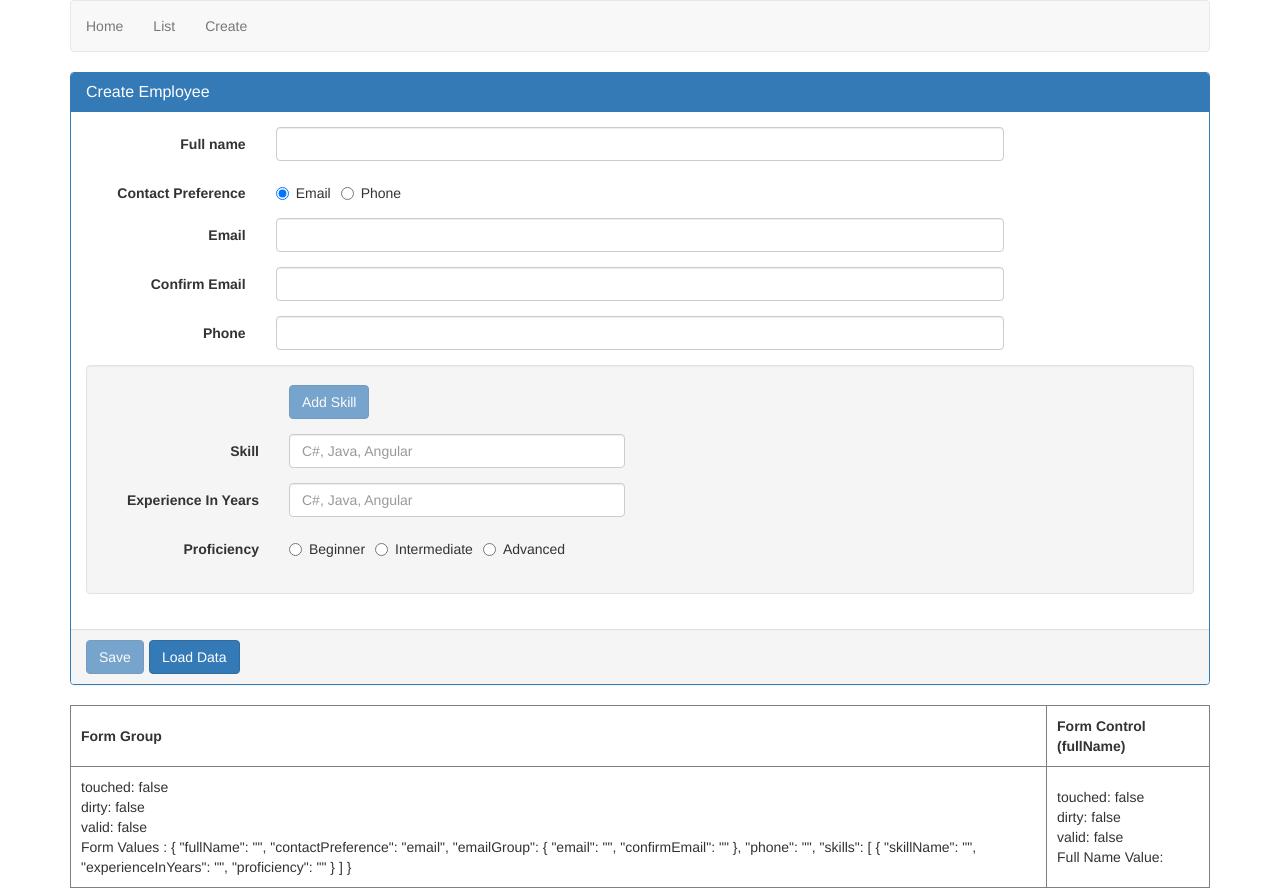
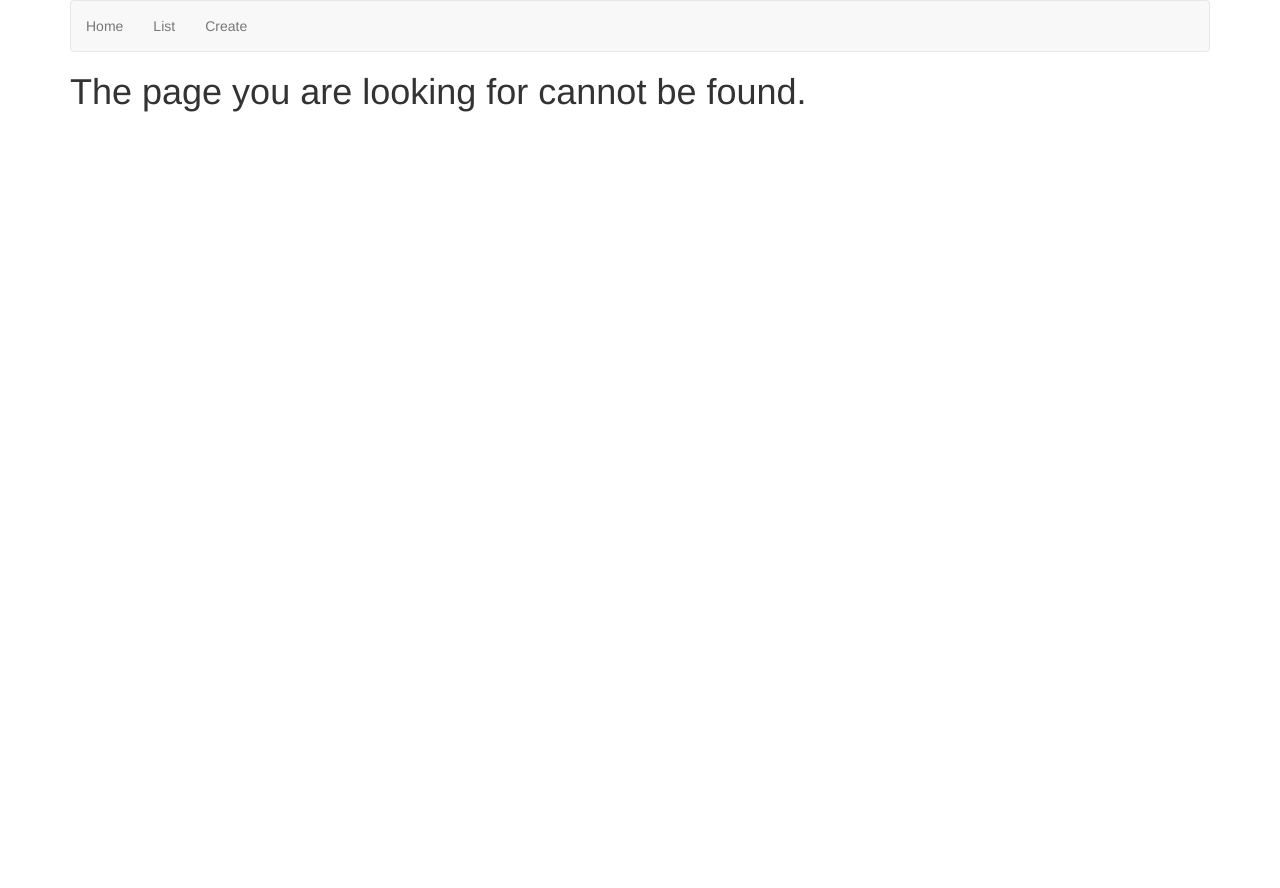
Before and after one commit to rjankathi/Angular8-EmployeeInfo-Demo-Project, an Angular app: page /create in a window 1280 px wide. After the commit the page ends 800 px from the top, so only its background shows below. Built offline with nearby package versions, Linux system fonts and the light colour scheme.

Commit message:
Lazy Loading Feature Module i.e EmployeeModule

```diff
--- a/db.json
+++ b/db.json
@@ -22,8 +22,8 @@
     {
       "id": 2,
       "fullName": "John",
-      "contactPreference": "phone",
-      "email": "john@email.com",
+      "contactPreference": "email",
+      "email": "john@sora.com",
       "phone": "3242138971",
       "skills": [
         {
--- a/src/app/app-routing.module.ts
+++ b/src/app/app-routing.module.ts
@@ -6,6 +6,7 @@ import { PageNotFoundComponent } from './page-not-found.component';
 const appRoutes :Routes = [
   {path:'home',component: HomeComponent},
   {path:'', redirectTo:'/home',pathMatch:'full'},
+  {path:'employees',loadChildren:'./employee/employee.module#EmployeeModule'},
   {path:'**',component:PageNotFoundComponent}
 ];
 
--- a/src/app/app.component.html
+++ b/src/app/app.component.html
@@ -2,8 +2,8 @@
   <nav class="navbar navbar-default">
     <ul class="nav navbar-nav">
       <li><a routerLinkActive="active" routerLink="home">Home</a></li>
-      <li><a routerLinkActive="active" routerLink="list">List</a></li>
-      <li><a routerLinkActive="active" routerLink="create">Create</a></li>
+      <li><a routerLinkActive="active" routerLink="employees">List</a></li>
+      <li><a routerLinkActive="active" routerLink="employees/create">Create</a></li>
     </ul>
   </nav>
   <router-outlet></router-outlet>
--- a/src/app/app.module.ts
+++ b/src/app/app.module.ts
@@ -4,7 +4,6 @@ import { NgModule } from '@angular/core';
 import { HttpClientModule } from '@angular/common/http';
 
 import { AppRoutingModule } from './app-routing.module';
-import { EmployeeModule } from './employee/employee.module';
 
 import { EmployeeService } from './employee/employee.service';
 
@@ -22,7 +21,6 @@ import { PageNotFoundComponent } from './page-not-found.component';
   ],
   imports: [
     BrowserModule,
-    EmployeeModule,
     AppRoutingModule,
     HttpClientModule
   ],
--- a/src/app/employee/create-employee.component.ts
+++ b/src/app/employee/create-employee.component.ts
@@ -208,12 +208,12 @@ export class CreateEmployeeComponent implements OnInit {
     this.mapFormValuesToEmployeeModel();
     if(this.employee.id){
     this.employeeService.updateEmployee(this.employee).subscribe(
-      () => this._router.navigate(['list']),
+      () => this._router.navigate(['/employees']),
       (err:any) => console.log(err)
     );
     } else{
       this.employeeService.addEmployee(this.employee).subscribe(
-        () => this._router.navigate(['list']),
+        () => this._router.navigate(['/employees']),
         (err:any) => console.log(err)
       )
     }
--- a/src/app/employee/list-employees.component.ts
+++ b/src/app/employee/list-employees.component.ts
@@ -20,6 +20,6 @@ export class ListEmployeesComponent implements OnInit {
   }
 
   editButtonClick(employeeId:number){
-    this._router.navigate(['/edit',employeeId]);
+    this._router.navigate(['/employees/edit',employeeId]);
   }
 }
```
Also changed, not shown: src/app/employee/employee-routing.module.ts (+5 -4 lines).
